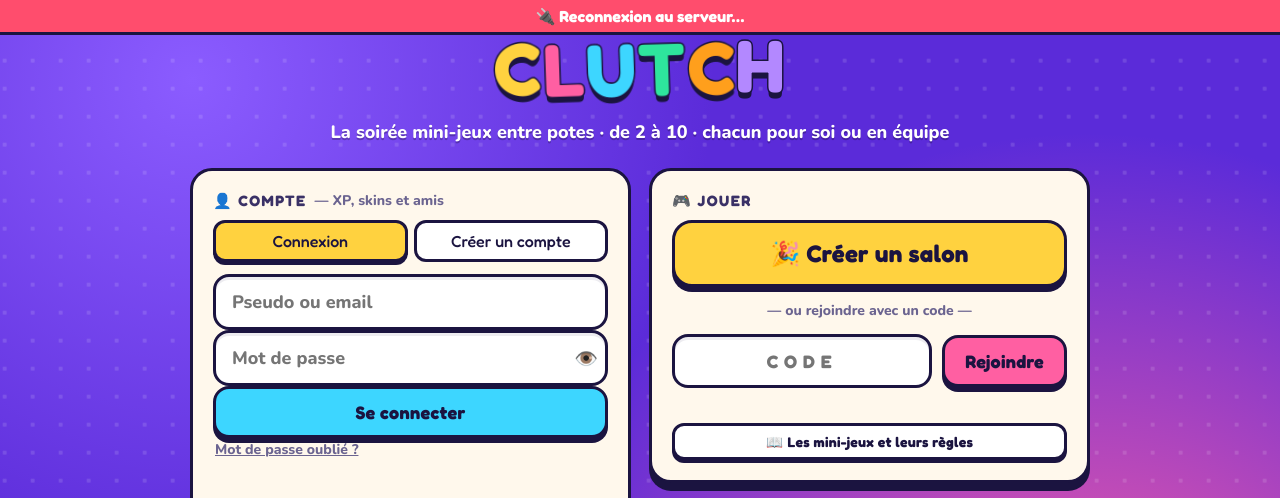
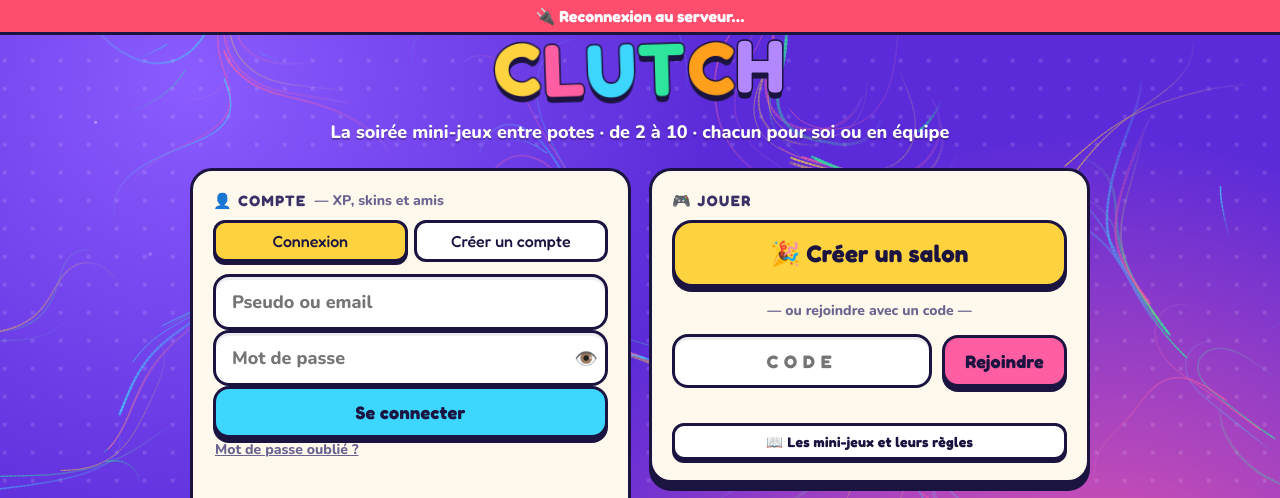
Before and after one commit to AxelDeswarte/clutch, a website: page public/index.html in a window 1280 px wide. Shown: the top 498 px of the page. Drawn offline with Linux system fonts and the light colour scheme; animation ran at ten frames a second.

Commit message:
Fond génératif « Courants de salon », confettis et feux d'artifice
- fx.js : champ de bruit à graine (code du salon), un courant par joueur,
  humeurs calme / partie / victoire, image figée si animations réduites
- Confettis à physique de papier (battement, traînée, zigzag, 3 formes)
  aux couleurs du vainqueur, feux d'artifice en fin de match gagné
- docs/philosophie-visuelle.md : la philosophie visuelle du jeu

Co-Authored-By: Claude Opus 5.5 <noreply@anthropic.com>

```diff
--- /dev/null
+++ b/public/fx.js
@@ -0,0 +1,240 @@
+// CLUTCH — « Courants de salon » : fond génératif à graine (voir docs/philosophie-visuelle.md)
+// Chaque joueur est un courant de couleur ; la graine d'un salon est son code.
+'use strict';
+
+const FX = (() => {
+  const TAU = Math.PI * 2;
+  const reducedMQ = matchMedia('(prefers-reduced-motion: reduce)');
+
+  // ── hasard reproductible ──
+  function mulberry32(a) {
+    return () => {
+      a = (a + 0x6d2b79f5) | 0;
+      let t = Math.imul(a ^ (a >>> 15), 1 | a);
+      t = (t + Math.imul(t ^ (t >>> 7), 61 | t)) ^ t;
+      return ((t ^ (t >>> 14)) >>> 0) / 4294967296;
+    };
+  }
+  const hash = (s) => { let h = 2166136261; for (const ch of String(s)) { h ^= ch.codePointAt(0); h = Math.imul(h, 16777619); } return h >>> 0; };
+
+  // ── bruit de gradient 2D (type Perlin), permutation tirée de la graine ──
+  function makeNoise(rand) {
+    const perm = Array.from({ length: 256 }, (_, i) => i);
+    for (let i = 255; i > 0; i--) { const j = Math.floor(rand() * (i + 1)); [perm[i], perm[j]] = [perm[j], perm[i]]; }
+    const p = new Uint8Array(512);
+    for (let i = 0; i < 512; i++) p[i] = perm[i & 255];
+    const GX = [1, -1, 1, -1, 1, -1, 0, 0], GY = [1, 1, -1, -1, 0, 0, 1, -1];
+    const fade = (t) => t * t * t * (t * (t * 6 - 15) + 10);
+    return (x, y) => {
+      const X = Math.floor(x), Y = Math.floor(y);
+      x -= X; y -= Y;
+      const xi = X & 255, yi = Y & 255;
+      const g = (i, j, dx, dy) => { const k = p[p[i] + j] & 7; return GX[k] * dx + GY[k] * dy; };
+      const u = fade(x), v = fade(y);
+      const a = g(xi, yi, x, y), b = g(xi + 1, yi, x - 1, y), c = g(xi, yi + 1, x, y - 1), d = g(xi + 1, yi + 1, x - 1, y - 1);
+      const top = a + u * (b - a), bot = c + u * (d - c);
+      return top + v * (bot - top); // ≈ [-0.7, 0.7]
+    };
+  }
+
+  // ── humeurs : chaque paramètre est interpolé vers sa cible, jamais par à-coups ──
+  const MOODS = {
+    calm: { speed: 1.0, fade: 0.03, alpha: 0.62, density: 1.0, swirl: 0.0, fps: 60, opacity: 1 },
+    play: { speed: 0.45, fade: 0.08, alpha: 0.35, density: 0.45, swirl: 0.0, fps: 30, opacity: 0.45 },
+    celebrate: { speed: 2.3, fade: 0.04, alpha: 0.85, density: 1.4, swirl: 1.0, fps: 60, opacity: 1 },
+  };
+  const BASE = ['#ffd23f', '#3dd6ff', '#ff5fa2', '#2ee59d'];
+
+  let cv, ctx, W = 0, H = 0, dpr = 1;
+  let noise = null, rand = Math.random, seedKey = '';
+  let attractors = [], parts = [];
+  let mood = 'calm', back = 'calm', backTimer = null;
+  const cur = { ...MOODS.calm };
+  let t = 0, raf = null, last = 0;
+
+  function setupCanvas() {
+    cv = document.getElementById('bgfx');
+    if (!cv) return false;
+    ctx = cv.getContext('2d');
+    resize();
+    addEventListener('resize', () => { clearTimeout(resize.t); resize.t = setTimeout(() => { resize(); if (reducedMQ.matches) still(); }, 150); });
+    document.addEventListener('visibilitychange', () => { if (document.hidden) stop(); else start(); });
+    reducedMQ.addEventListener?.('change', () => { if (reducedMQ.matches) { stop(); still(); } else start(); });
+    return true;
+  }
+  function resize() {
+    dpr = Math.min(devicePixelRatio || 1, 1.5);
+    W = innerWidth; H = innerHeight;
+    cv.width = Math.round(W * dpr); cv.height = Math.round(H * dpr);
+    ctx.setTransform(dpr, 0, 0, dpr, 0, 0);
+    ctx.lineCap = 'round';
+  }
+
+  // nombre de particules selon la surface (le téléphone en reçoit moins)
+  const targetCount = () => Math.round(Math.min(320, (W * H) / 6500) * cur.density);
+
+  function spawn(p, anywhere) {
+    const a = attractors[Math.floor(rand() * attractors.length)];
+    if (anywhere || rand() < 0.35) { p.x = rand() * W; p.y = rand() * H; }
+    else { const ang = rand() * TAU, r = 40 + rand() * Math.min(W, H) * 0.32; p.x = a.x + Math.cos(ang) * r; p.y = a.y + Math.sin(ang) * r; }
+    p.a = a; p.col = a.col;
+    p.life = 0; p.max = 90 + rand() * 260;
+    p.w = 0.8 + rand() * rand() * 2.6; // beaucoup de fins, quelques épais
+    p.px = p.x; p.py = p.y;
+    return p;
+  }
+
+  // une scène = une graine + les couleurs des joueurs
+  let sceneSeed = '', sceneCols = BASE;
+  function scene(seed, colors) {
+    const cols = (colors && colors.length ? colors : BASE).slice(0, 10);
+    const key = `${seed}|${cols.join(',')}`;
+    if (key === seedKey) return;
+    seedKey = key; sceneSeed = seed; sceneCols = cols;
+    build();
+    if (ctx) ctx.clearRect(0, 0, W, H);
+    if (reducedMQ.matches) still();
+  }
+  // tout l'état découle de la graine : même graine + même humeur = même image, exactement
+  function build() {
+    const seed = sceneSeed, cols = sceneCols;
+    t = 0;
+    rand = mulberry32(hash(seed));
+    noise = makeNoise(rand);
+    const n = cols.length;
+    attractors = cols.map((col, i) => ({
+      col,
+      ang: (i / n) * TAU + rand() * 0.6,          // répartis autour du centre…
+      rad: 0.18 + rand() * 0.22,                  // …à distance variable
+      spin: (rand() < 0.5 ? -1 : 1) * (0.00025 + rand() * 0.0004), // orbite lente
+      x: 0, y: 0,
+    }));
+    placeAttractors();
+    parts = [];
+    for (let i = 0; i < targetCount(); i++) parts.push(spawn({}, true));
+  }
+  function placeAttractors() {
+    const R = Math.min(W, H);
+    attractors.forEach((a) => { a.x = W / 2 + Math.cos(a.ang) * a.rad * R * 1.25; a.y = H / 2 + Math.sin(a.ang) * a.rad * R; });
+  }
+
+  // un pas de simulation : champ de bruit (houle + frisson) + fil vers son joueur + tourbillon de victoire
+  function step(dt) {
+    t += dt * cur.speed;
+    attractors.forEach((a) => { a.ang += a.spin * dt * 16 * cur.speed; });
+    placeAttractors();
+    const sc = 0.0021, cx = W / 2, cy = H / 2, tz = t * 0.0011;
+    const want = targetCount();
+    while (parts.length < want) parts.push(spawn({}, false));
+    if (parts.length > want) parts.length = want;
+
+    ctx.globalCompositeOperation = 'destination-out';
+    ctx.fillStyle = `rgba(0,0,0,${cur.fade})`;
+    ctx.fillRect(0, 0, W, H);
+    ctx.globalCompositeOperation = 'source-over';
+    ctx.globalAlpha = cur.alpha;
+
+    const v = 1.35 * cur.speed * dt;
+    for (const p of parts) {
+      const n1 = noise(p.x * sc, p.y * sc + tz), n2 = noise(p.x * sc * 2.7 + 37, p.y * sc * 2.7 - tz * 1.7);
+      let ang = (n1 * 1.6 + n2 * 0.45) * TAU;
+      let vx = Math.cos(ang), vy = Math.sin(ang);
+      // fil invisible vers son joueur (faible : il infléchit, ne dirige pas)
+      const dx = p.a.x - p.x, dy = p.a.y - p.y, d = Math.hypot(dx, dy) + 1;
+      vx += (dx / d) * 0.22; vy += (dy / d) * 0.22;
+      // victoire : tout converge en spirale vers le centre
+      if (cur.swirl > 0.01) {
+        const ex = cx - p.x, ey = cy - p.y, e = Math.hypot(ex, ey) + 1;
+        vx += (-ey / e * 1.4 + ex / e * 0.55) * cur.swirl;
+        vy += (ex / e * 1.4 + ey / e * 0.55) * cur.swirl;
+      }
+      const m = Math.hypot(vx, vy) || 1;
+      p.px = p.x; p.py = p.y;
+      p.x += (vx / m) * v; p.y += (vy / m) * v;
+      p.life += dt;
+      // la traînée s'allume puis s'éteint sur sa vie
+      const k = p.life / p.max, fadeInOut = Math.min(1, k * 6) * Math.min(1, (1 - k) * 4);
+      if (fadeInOut > 0.02) {
+        ctx.globalAlpha = cur.alpha * fadeInOut;
+        ctx.strokeStyle = p.col;
+        ctx.lineWidth = p.w;
+        ctx.beginPath(); ctx.moveTo(p.px, p.py); ctx.lineTo(p.x, p.y); ctx.stroke();
+      }
+      if (p.life > p.max || p.x < -20 || p.x > W + 20 || p.y < -20 || p.y > H + 20) spawn(p, false);
+    }
+    // quelques étincelles blanches qui s'éteignent avec les traînées
+    if (rand() < 0.12 * cur.density) {
+      ctx.globalAlpha = 0.5 + rand() * 0.4; ctx.fillStyle = '#fff';
+      const x = rand() * W, y = rand() * H, s = 0.8 + rand() * 1.6;
+      ctx.beginPath(); ctx.arc(x, y, s, 0, TAU); ctx.fill();
+    }
+    ctx.globalAlpha = 1;
+  }
+
+  function ease() {
+    const goal = MOODS[mood];
+    for (const k of ['speed', 'fade', 'alpha', 'density', 'swirl']) cur[k] += (goal[k] - cur[k]) * 0.04;
+    cur.fps = goal.fps;
+    cv.style.opacity = String(goal.opacity);
+  }
+
+  function loop(now) {
+    raf = requestAnimationFrame(loop);
+    const minGap = 1000 / cur.fps - 2;
+    if (now - last < minGap) return;
+    const dt = Math.min(3, (now - last) / 16.67 || 1);
+    last = now;
+    ease();
+    step(dt);
+  }
+  function start() {
+    if (raf || !cv || reducedMQ.matches || document.hidden || !noise) return;
+    last = performance.now();
+    raf = requestAnimationFrame(loop);
+  }
+  function stop() { if (raf) cancelAnimationFrame(raf); raf = null; }
+
+  // animations réduites : le dessin est calculé hors champ et livré figé
+  function still() {
+    if (!ctx || !noise) return;
+    stop();
+    Object.assign(cur, MOODS.calm, { fade: 0.012 });
+    build();
+    ctx.clearRect(0, 0, W, H);
+    for (let i = 0; i < 240; i++) step(1);
+    cv.style.opacity = '1';
+  }
+
+  function setMood(m) {
+    if (!MOODS[m]) return;
+    clearTimeout(backTimer);
+    mood = m; back = m === 'celebrate' ? back : m;
+    if (reducedMQ.matches) return;
+    start();
+  }
+
+  return {
+    init(seed, colors) { if (!setupCanvas()) return; seedKey = ''; scene(seed, colors); start(); },
+    scene,
+    mood: setMood,
+    // tourbillon de victoire puis retour à l'humeur précédente
+    celebrate(colors, ms = 4500) {
+      if (colors && colors.length) {
+        // les courants prennent la couleur du/des vainqueur(s), le temps de la fête
+        parts.forEach((p, i) => { p.col = colors[i % colors.length]; });
+      }
+      const prev = back;
+      setMood('celebrate');
+      backTimer = setTimeout(() => { mood = prev; start(); }, ms);
+    },
+    // impulsion légère (manche gagnée) : une vague de traînées à une couleur
+    pulse(color) {
+      if (reducedMQ.matches || !parts.length) return;
+      for (let i = 0; i < parts.length; i += 3) { parts[i].col = color; parts[i].life = 0; }
+    },
+    // image figée calculée d'un coup (animations réduites, et aperçu pour régler l'algorithme)
+    still,
+    hash,
+    mulberry32,
+  };
+})();
--- a/public/index.html
+++ b/public/index.html
@@ -232,7 +232,9 @@
   .toast { display: flex; gap: 10px; align-items: center; background: var(--paper); border: 3px solid var(--line); border-left-width: 10px; border-radius: 16px;
     padding: 8px 12px; font-size: 14px; line-height: 1.3; box-shadow: 0 5px 0 var(--line); }
   .temo { font-size: 32px; line-height: 1; }
-  #confetti { position: fixed; inset: 0; pointer-events: none; z-index: 50; }
+  #confetti { position: fixed; inset: 0; width: 100%; height: 100%; pointer-events: none; z-index: 50; }
+  /* fond génératif « Courants de salon » : sous tout le reste, fondu quand l'humeur change */
+  #bgfx { position: fixed; inset: 0; width: 100%; height: 100%; pointer-events: none; z-index: -1; transition: opacity 1.2s ease; }
 
   /* ── réflexe ── */
   .rxwrap { display: flex; flex-direction: column; align-items: center; }
@@ -469,7 +471,8 @@
 </style>
 </head>
 <body>
-<canvas id="confetti"></canvas>
+<canvas id="bgfx" aria-hidden="true"></canvas>
+<canvas id="confetti" aria-hidden="true"></canvas>
 <div class="corner"><button id="btnMute" class="btn white" title="Son">🔊</button></div>
 <div id="feed"></div>
 <div id="notifs"></div>
@@ -612,6 +615,7 @@
 </div>
 <script src="cosmetics.js"></script>
 <script src="gags.js"></script>
+<script src="fx.js"></script>
 <script src="app.js"></script>
 <script src="account.js"></script>
 </body>
```
Also changed, not shown: docs/philosophie-visuelle.md (added, +11 -0 lines), public/app.js.
